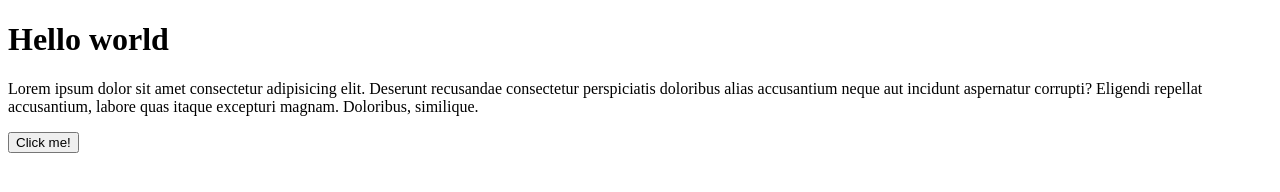
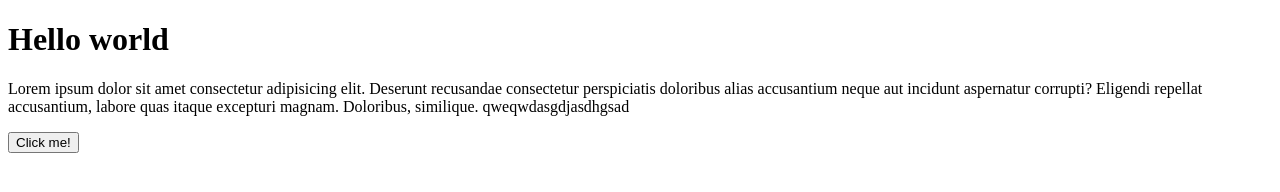
Before and after one commit to pedrovelasquez9/gitflow-example, a plain HTML site: page index.html in a window 1280 px wide. Drawn offline with Linux system fonts and the light colour scheme.

Commit message:
feat: updated page description

```diff
--- a/index.html
+++ b/index.html
@@ -12,7 +12,7 @@
       Lorem ipsum dolor sit amet consectetur adipisicing elit. Deserunt
       recusandae consectetur perspiciatis doloribus alias accusantium neque aut
       incidunt aspernatur corrupti? Eligendi repellat accusantium, labore quas
-      itaque excepturi magnam. Doloribus, similique.
+      itaque excepturi magnam. Doloribus, similique. qweqwdasgdjasdhgsad
     </p>
     <button>Click me!</button>
   </body>
```
